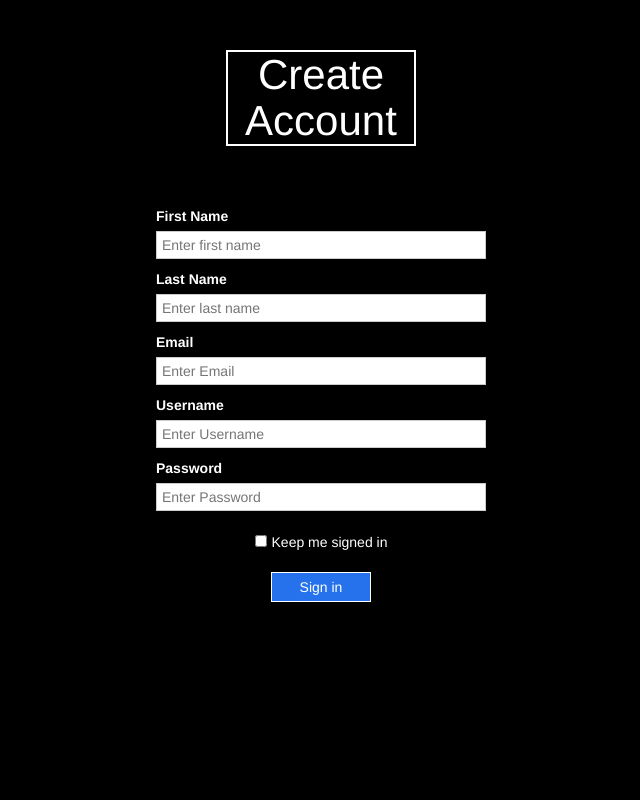
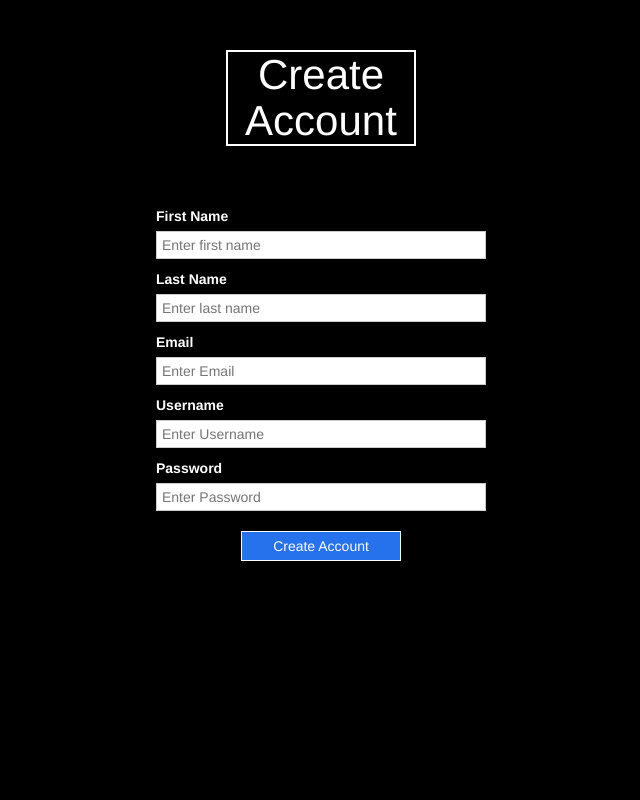
Before and after one commit to dishad/ADD, a Django app: page /createacc/ in a window 1280 px wide. Shown: the whole page, without its empty margins (319-959 px from the left). Run offline with Django 3.2, Linux system fonts and the light colour scheme; some libraries are stand-ins or nearby versions.

Commit message:
Changed button text

```diff
--- a/core/templates/core/createacc.html
+++ b/core/templates/core/createacc.html
@@ -25,8 +25,7 @@
 			<input type=password placeholder='Enter Password' name='pass' class='textfield' required>
 
 			<div class='loginOptions'>
-				<input type='checkbox'><label class='check'>Keep me signed in</label>
-				<button class='enabledButton' type='submit'>Sign in</button>
+				<button class='createButton' type='submit'>Create Account</button>
 			</div>
 		</form>
 	</div>
--- a/static/css/login.css
+++ b/static/css/login.css
@@ -110,3 +110,13 @@ a {
         -ms-user-select: none; /* Internet Explorer/Edge */
             user-select: none; /* Non-prefixed version, currently not supported by any browser */
 }
+
+.createButton {
+	background: #2672ec;
+	color: #fff;
+	border: 1px solid #fff;
+	display: block;
+	margin: 20px auto;
+	width: 160px;
+	height: 30px;
+}
```
